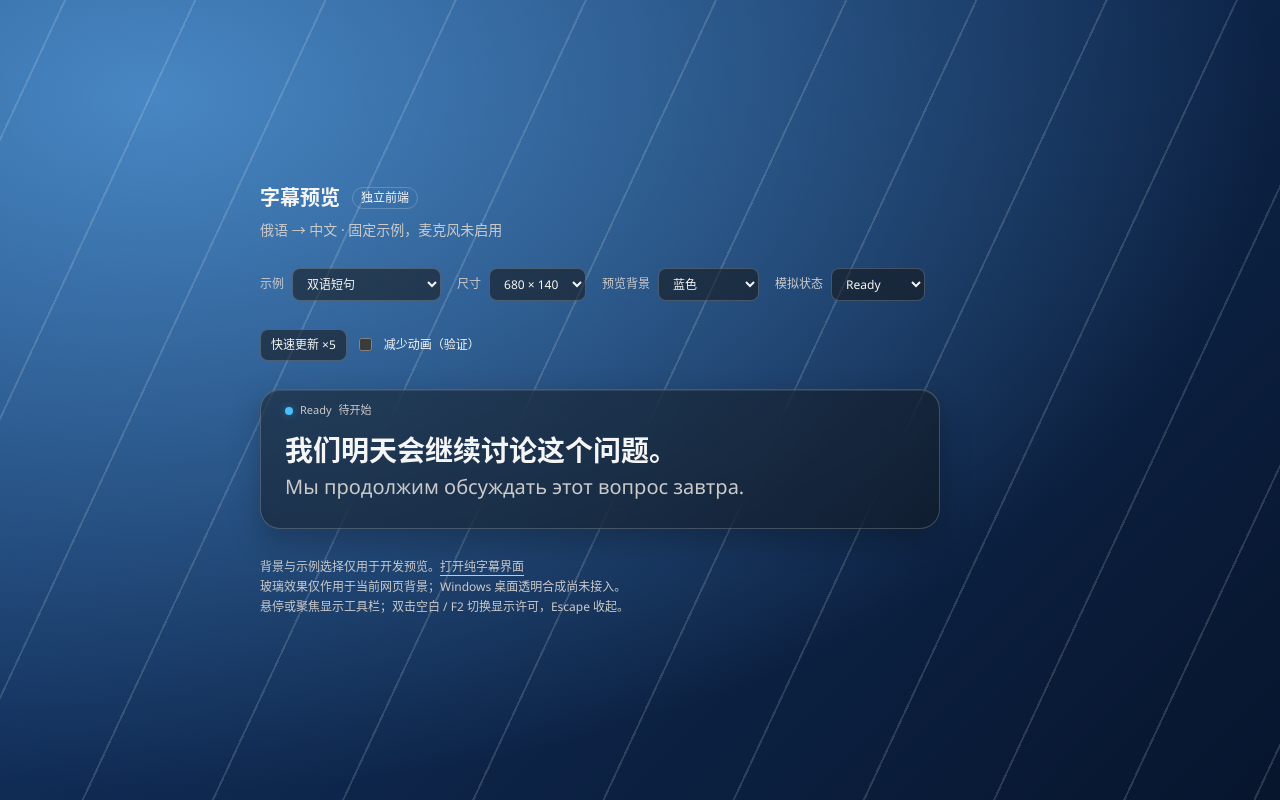
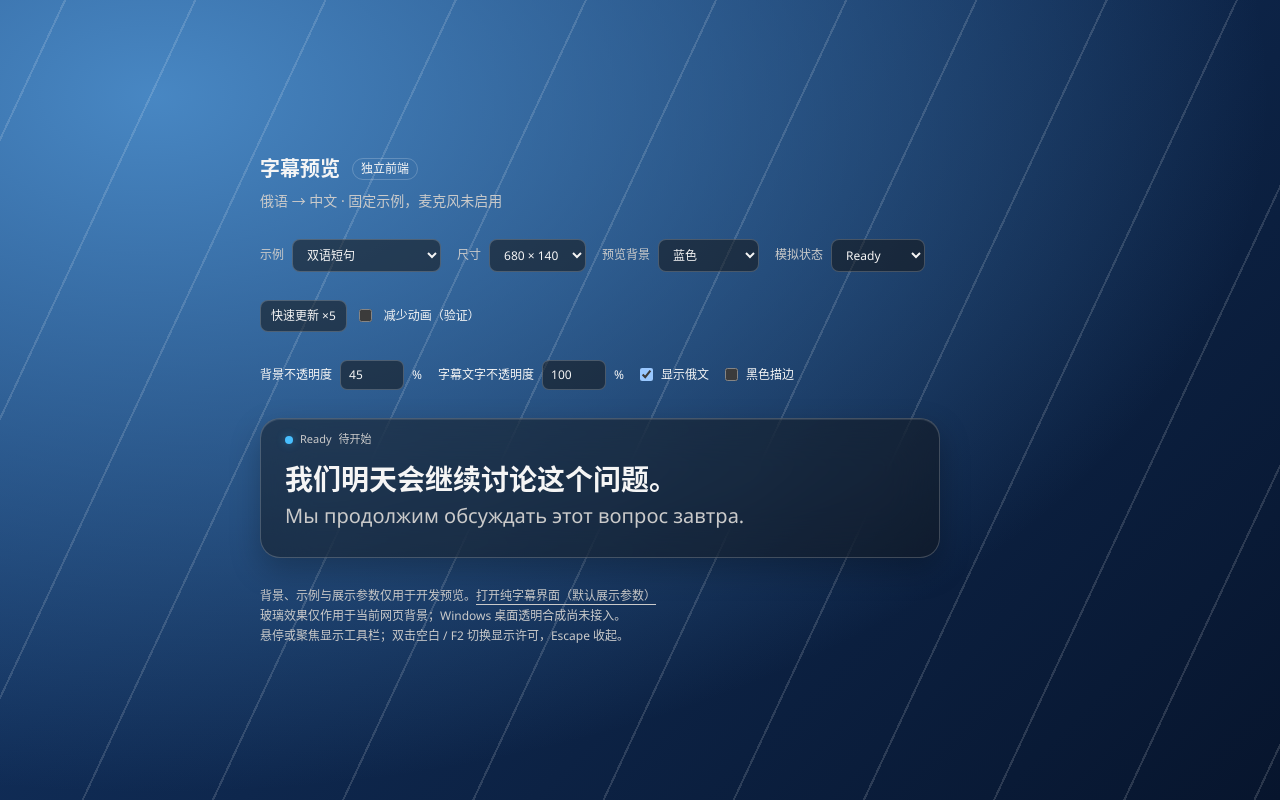
Before and after one commit to seren7350-ux/ru-zh-live-subtitles, a React (Vite) app in the folder frontend/: page / in a window 1280 px wide. Built offline with nearby package versions, Linux system fonts and the light colour scheme.

Commit message:
feat(frontend): add independent opacity and subtitle appearance controls

```diff
--- a/frontend/src/App.tsx
+++ b/frontend/src/App.tsx
@@ -14,6 +14,10 @@ export default function App() {
   const [compact, setCompact] = useState(false)
   const [backdrop, setBackdrop] = useState("blue")
   const [reduceMotion, setReduceMotion] = useState(false)
+  const [backgroundOpacity, setBackgroundOpacity] = useState(45)
+  const [textOpacity, setTextOpacity] = useState(100)
+  const [showRussian, setShowRussian] = useState(true)
+  const [textOutline, setTextOutline] = useState(false)
   const session = useMockSession()
   const pendingUpdates = useRef<ReturnType<typeof setTimeout>[]>([])
   useEffect(() => () => pendingUpdates.current.forEach(clearTimeout), [])
@@ -69,14 +73,21 @@ export default function App() {
           <label><input type="checkbox" checked={reduceMotion} onChange={(event) => setReduceMotion(event.target.checked)} />减少动画（验证）</label>
         </div>
 
+        <div className="preview-appearance">
+          <label>背景不透明度<input aria-label="背景不透明度" type="number" min="0" max="100" value={backgroundOpacity} onChange={(event) => setBackgroundOpacity(Math.max(0, Math.min(100, Number(event.target.value))))} /><span>%</span></label>
+          <label>字幕文字不透明度<input aria-label="字幕文字不透明度" type="number" min="0" max="100" value={textOpacity} onChange={(event) => setTextOpacity(Math.max(0, Math.min(100, Number(event.target.value))))} /><span>%</span></label>
+          <label><input type="checkbox" checked={showRussian} onChange={(event) => setShowRussian(event.target.checked)} />显示俄文</label>
+          <label><input type="checkbox" checked={textOutline} onChange={(event) => setTextOutline(event.target.checked)} />黑色描边</label>
+        </div>
+
         <div className="preview-viewport" style={{ width, height }}>
           <MotionConfig reducedMotion={reduceMotion ? "always" : "user"}>
-            <SubtitleCard {...sample} status={session.status} onToggleSession={session.toggleSession} style={{ width: "100%", height: "100%" }} />
+            <SubtitleCard {...sample} status={session.status} onToggleSession={session.toggleSession} backgroundOpacity={backgroundOpacity} textOpacity={textOpacity} showRussian={showRussian} textOutline={textOutline} style={{ width: "100%", height: "100%" }} />
           </MotionConfig>
         </div>
 
         <p className="text-xs leading-5 text-muted-foreground">
-          背景与示例选择仅用于开发预览。<a className="underline underline-offset-4" href={`/subtitle.html?sample=${sample.id}`}>打开纯字幕界面</a>
+          背景、示例与展示参数仅用于开发预览。<a className="underline underline-offset-4" href={`/subtitle.html?sample=${sample.id}`}>打开纯字幕界面（默认展示参数）</a>
           <br />玻璃效果仅作用于当前网页背景；Windows 桌面透明合成尚未接入。
           <br />悬停或聚焦显示工具栏；双击空白 / F2 切换显示许可，Escape 收起。
         </p>
--- a/frontend/src/components/SubtitleCard.tsx
+++ b/frontend/src/components/SubtitleCard.tsx
@@ -26,11 +26,15 @@ export interface SubtitleCardProps {
   russianText: string
   status: SubtitleStatus
   onToggleSession: () => void
+  backgroundOpacity?: number
+  textOpacity?: number
+  showRussian?: boolean
+  textOutline?: boolean
   style?: CSSProperties
 }
 
 /** UI only: session state/actions are supplied by the caller (currently a mock). */
-export function SubtitleCard({ chineseText, russianText, status, onToggleSession, style }: SubtitleCardProps) {
+export function SubtitleCard({ chineseText, russianText, status, onToggleSession, backgroundOpacity = 45, textOpacity = 100, showRussian = true, textOutline = false, style }: SubtitleCardProps) {
   const [hovered, setHovered] = useState(false)
   const [keyboardFocus, setKeyboardFocus] = useState(false)
   const [toolbarEnabled, setToolbarEnabled] = useState(true)
@@ -43,6 +47,8 @@ export function SubtitleCard({ chineseText, russianText, status, onToggleSession
   const toolbarVisible = toolbarEnabled && (hovered || keyboardFocus)
   const active = status === "Listening" || status === "Loading"
   const actionLabel = status === "Stopping" ? "停止中" : status === "Loading" ? "取消" : active ? "停止" : "开始"
+  const backgroundAlpha = Math.max(0, Math.min(100, backgroundOpacity)) / 100
+  const textAlpha = Math.max(0, Math.min(100, textOpacity)) / 100
 
   useEffect(() => () => {
     clearTimeout(leaveTimer.current)
@@ -62,8 +68,10 @@ export function SubtitleCard({ chineseText, russianText, status, onToggleSession
       aria-describedby={descriptionId}
       aria-keyshortcuts="F2 Escape"
       tabIndex={0}
-      style={style}
+      style={{ ...style, "--subtitle-background-opacity": backgroundAlpha, "--subtitle-text-opacity": textAlpha } as CSSProperties}
       data-status={status}
+      data-background-hidden={backgroundAlpha === 0}
+      data-text-outline={textOutline}
       data-toolbar-enabled={toolbarEnabled}
       data-reduced-motion={reducedMotion}
       onPointerEnter={() => { clearTimeout(leaveTimer.current); setHovered(true) }}
@@ -91,6 +99,7 @@ export function SubtitleCard({ chineseText, russianText, status, onToggleSession
         }
       }}
     >
+      <div className="subtitle-material" aria-hidden="true" />
       <div className="subtitle-chrome" aria-hidden="true" />
       <div className="subtitle-status" role="status" aria-live={status === "Error" ? "assertive" : "polite"}>
         <span className="subtitle-dot" aria-hidden="true" />
@@ -111,7 +120,10 @@ export function SubtitleCard({ chineseText, russianText, status, onToggleSession
           <ControlIcon name="more" />
         </button>
       </div>
-      <SubtitleText chineseText={chineseText} russianText={russianText} />
+      {/* Appearance opacity and Motion's fade opacity intentionally use different elements. */}
+      <div className="subtitle-appearance">
+        <SubtitleText chineseText={chineseText} russianText={russianText} showRussian={showRussian} />
+      </div>
       <p id={descriptionId} className="sr-only">悬停或聚焦可显示工具栏。双击卡片空白区域或按 F2 切换显示许可，Escape 收起。所有按钮均为模拟操作。</p>
     </section>
   )
--- a/frontend/src/components/SubtitleText.tsx
+++ b/frontend/src/components/SubtitleText.tsx
@@ -5,10 +5,11 @@ import { MarqueeLine } from "./MarqueeLine"
 interface SubtitleTextProps {
   chineseText: string
   russianText: string
+  showRussian?: boolean
 }
 
 /** One DOM pair, replaced after fade-out; superseded updates never commit. */
-export function SubtitleText({ chineseText, russianText }: SubtitleTextProps) {
+export function SubtitleText({ chineseText, russianText, showRussian = true }: SubtitleTextProps) {
   const [displayed, setDisplayed] = useState({ chineseText, russianText })
   const displayedRef = useRef(displayed)
   const containerRef = useRef<HTMLDivElement>(null)
@@ -42,7 +43,7 @@ export function SubtitleText({ chineseText, russianText }: SubtitleTextProps) {
   return (
     <div ref={containerRef} className="subtitle-content">
       <MarqueeLine text={displayed.chineseText} language="zh-CN" className="subtitle-chinese" />
-      <MarqueeLine text={displayed.russianText} language="ru" className="subtitle-russian" />
+      {showRussian && <MarqueeLine text={displayed.russianText} language="ru" className="subtitle-russian" />}
     </div>
   )
 }
--- a/frontend/src/preview/preview.css
+++ b/frontend/src/preview/preview.css
@@ -81,7 +81,27 @@
 }
 
 .preview-actions button:focus-visible,
-.preview-actions input:focus-visible {
+.preview-actions input:focus-visible,
+.preview-appearance input:focus-visible {
   outline: 2px solid var(--primary);
   outline-offset: 3px;
 }
+
+.preview-appearance,
+.preview-appearance label {
+  display: flex;
+  align-items: center;
+  flex-wrap: wrap;
+  gap: 8px;
+  font-size: 12px;
+}
+
+.preview-appearance { gap: 16px; }
+.preview-appearance input[type="number"] {
+  width: 64px;
+  padding: 5px 8px;
+  border: 1px solid var(--border);
+  border-radius: 7px;
+  background: rgb(20 20 20 / 55%);
+  color: var(--foreground);
+}
--- a/frontend/src/styles.css
+++ b/frontend/src/styles.css
@@ -64,6 +64,7 @@ html:has(.subtitle-root) {
 
 .subtitle-card {
   container-type: inline-size;
+  isolation: isolate;
   position: relative;
   box-sizing: border-box;
   width: 680px;
@@ -76,14 +77,37 @@ html:has(.subtitle-root) {
   justify-content: center;
   gap: 6px;
   padding: 26px 24px 12px;
-  overflow: hidden;
+  border: 1px solid transparent;
+  border-radius: var(--radius);
+  color: var(--foreground);
+}
+
+.subtitle-material {
+  position: absolute;
+  inset: -1px;
+  z-index: -1;
+  pointer-events: none;
   border: 1px solid var(--border);
-  border-radius: var(--radius);
-  background: var(--card);
-  color: var(--foreground);
+  border-radius: inherit;
+  background: rgb(18 18 18 / var(--subtitle-background-opacity, 0.45));
   /* This only blurs content in the same browser page, never the Windows desktop. */
   backdrop-filter: blur(24px);
   box-shadow: inset 0 1px 0 rgb(255 255 255 / 10%), 0 12px 30px rgb(0 0 0 / 25%);
+}
+
+.subtitle-card[data-background-hidden="true"] .subtitle-material {
+  display: none;
+}
+
+.subtitle-appearance {
+  min-width: 0;
+  flex-shrink: 0;
+  opacity: var(--subtitle-text-opacity, 1);
+}
+
+.subtitle-card[data-text-outline="true"] .subtitle-text {
+  -webkit-text-stroke: 1.5px #000;
+  paint-order: stroke fill;
 }
 
 .subtitle-dot {
```
Also changed, not shown: 1 other file (tests, documents, lock files or other folders).
